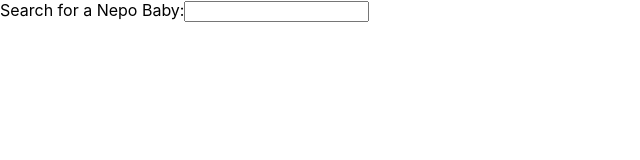
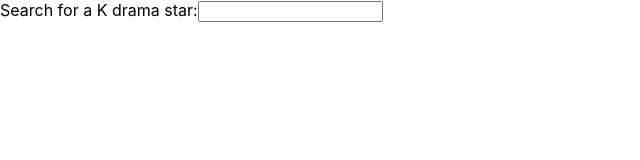
Before and after one commit to Sherryjsph3/react-search-app, a React (Create React App) app: page / in a window 1280 px wide. Shown: the top 160 px of the page, without its empty margins (0-640 px from the left). Built offline with nearby package versions, Linux system fonts and the light colour scheme.

Commit message:
worked on format

```diff
--- a/src/App.js
+++ b/src/App.js
@@ -37,7 +37,7 @@ function App() {
   return (
     <div>
       <form>
-        <label>Search for a Nepo Baby:</label>
+        <label>Search for a K drama star:</label>
         <input
         type="text"
         id="search"
@@ -56,6 +56,12 @@ function App() {
             <h2>{result.name}</h2>
             <p>{result.min_height}</p>
             <p>Nepo baby Net worth: {result.net_worth}</p>
+            <ul>
+              {result.occupation.map(item => (
+                <li>{item}</li>
+              ))}
+            </ul>
+
             </div>
 
         ))
```
